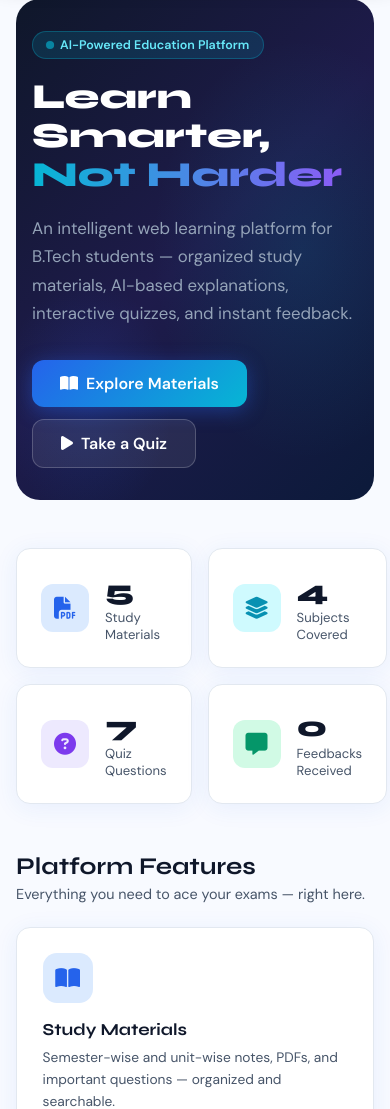
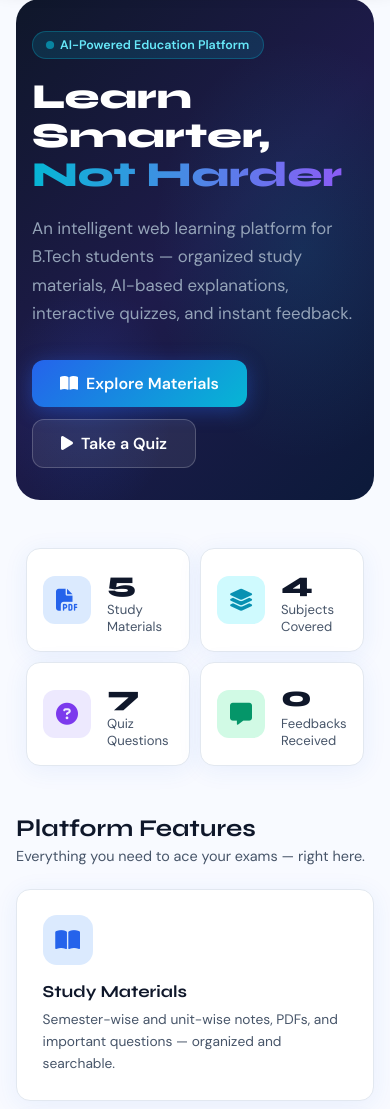
Before and after one commit to shivampoddar12/smart_learning-, a Flask app: page / in a window 390 px wide. Shown: the part 152-1261 px from the top of the page. Run offline with Flask 3, Linux system fonts and the light colour scheme.

Commit message:
Update index.html

```diff
--- a/templates/index.html
+++ b/templates/index.html
@@ -61,7 +61,6 @@
   .qab.gr { background:linear-gradient(135deg,#059669,#10B981); }
   @media(max-width:900px) { .hero{grid-template-columns:1fr} .hero-visual{display:none} .stats-bar{grid-template-columns:1fr 1fr} .feat-grid{grid-template-columns:1fr 1fr} .quick-grid{grid-template-columns:1fr} }
   @media(max-width:600px) { .hero{padding:2.5rem 1.5rem} .hero h1{font-size:2.2rem} .feat-grid{grid-template-columns:1fr} }
-  <style>
   /* tumhara pura CSS */
 
   @media(max-width:600px){
@@ -91,8 +90,25 @@
       grid-template-columns: 1fr 1fr !important;
     }
   }
+    /* 🔥 FINAL MOBILE FIX - STATS BOX */
 
-</style>
+@media (max-width: 768px) {
+
+  .stats-bar {
+    display: grid !important;
+    grid-template-columns: 1fr 1fr !important;
+    gap: 10px;
+    padding: 0 10px;
+  }
+
+  .stat-card {
+    width: 100% !important;
+    padding: 1rem !important;
+    box-sizing: border-box;
+  }
+
+}
+
 </style>
 {% endblock %}
 {% block content %}
```
